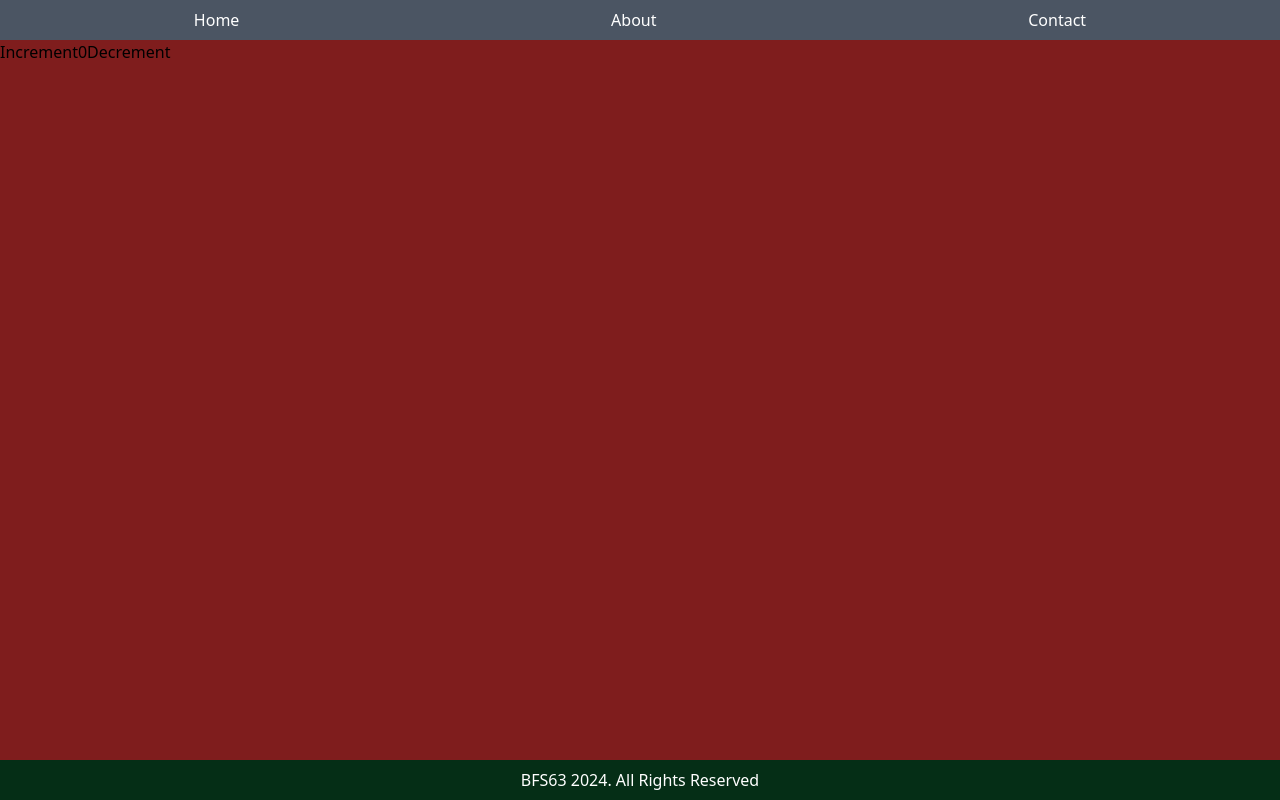
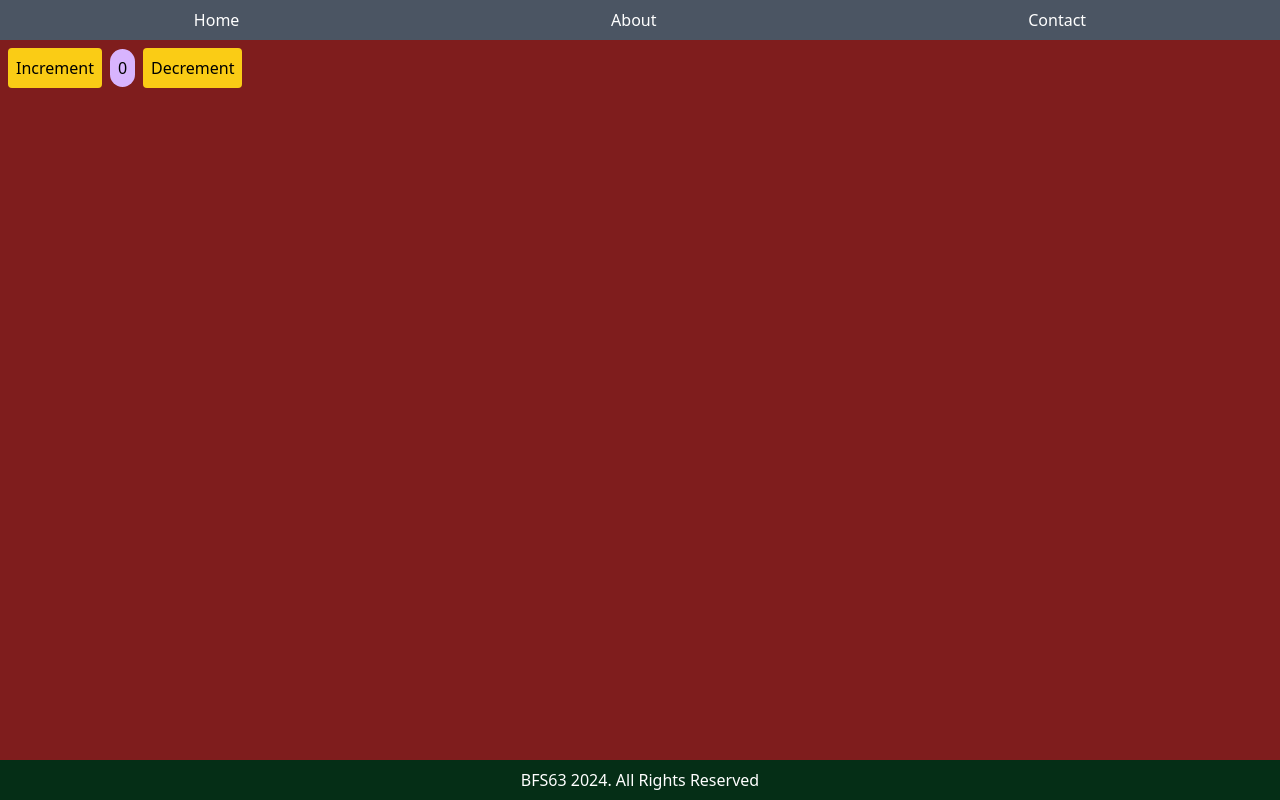
Before and after one commit to Oshinacharya1/bfs63frontend---personal, a React (Vite) app: page / in a window 1280 px wide. Built offline with nearby package versions, Linux system fonts and the light colour scheme.

Commit message:
added css

```diff
--- a/src/features/counter/counter.tsx
+++ b/src/features/counter/counter.tsx
@@ -9,13 +9,15 @@ export function Counter() {
     <div>
       <div>
         <button
+          className="bg-yellow-400 p-2 m-2 rounded"
           aria-label="Increment value"
           onClick={() => dispatch(increment())}
         >
           Increment
         </button>
-        <span>{count}</span>
+        <span className="rounded-full bg-purple-300 p-2">{count}</span>
         <button
+          className="bg-yellow-400 p-2 m-2 rounded"
           aria-label="Decrement value"
           onClick={() => dispatch(decrement())}
         >
```
